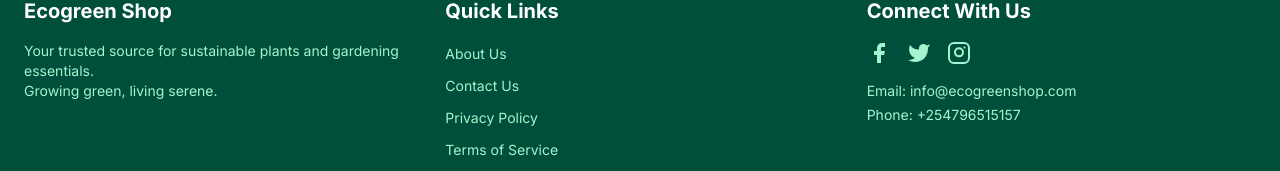
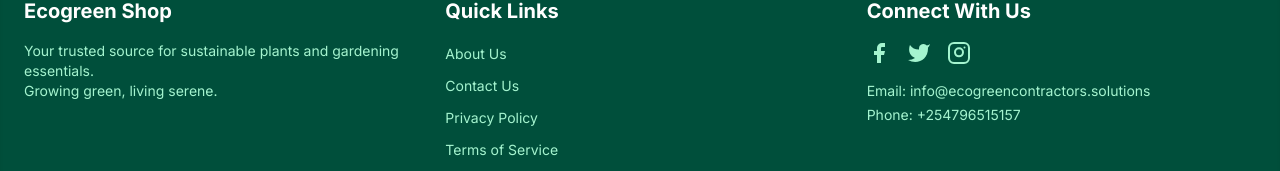
Before and after one commit to Nduhiu17/ecogreen-shop, a React (Vite) app: page / in a window 1280 px wide. Shown: the part 2607-2778 px from the top of the page. Built offline with nearby package versions, Linux system fonts and the light colour scheme.

Commit message:
update email address

```diff
--- a/src/App.jsx
+++ b/src/App.jsx
@@ -680,7 +680,7 @@ const Footer = () => {
             </a>
           </div>
           <p className="text-emerald-200 text-sm">
-            Email: info@ecogreenshop.com
+            Email: info@ecogreencontractors.solutions
           </p>
           <p className="text-emerald-200 text-sm mt-1">
             Phone: +254796515157
```
